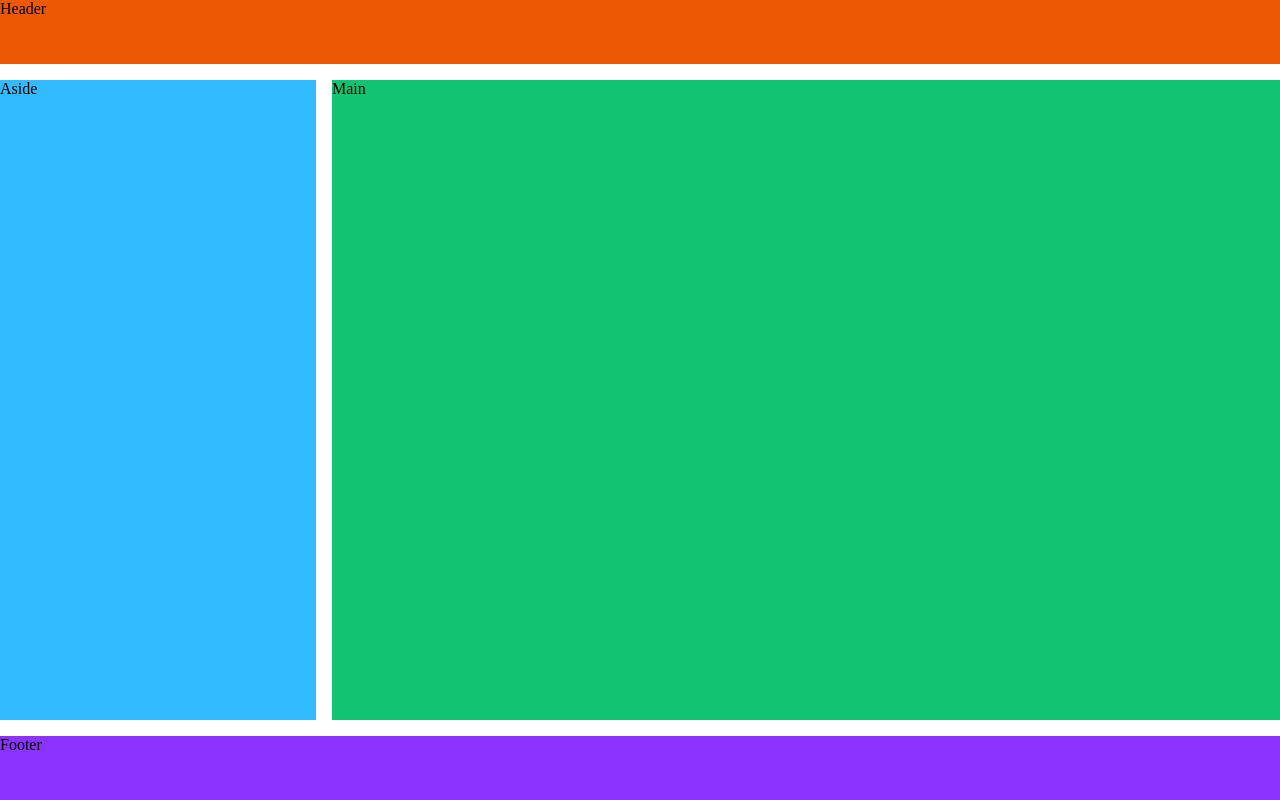
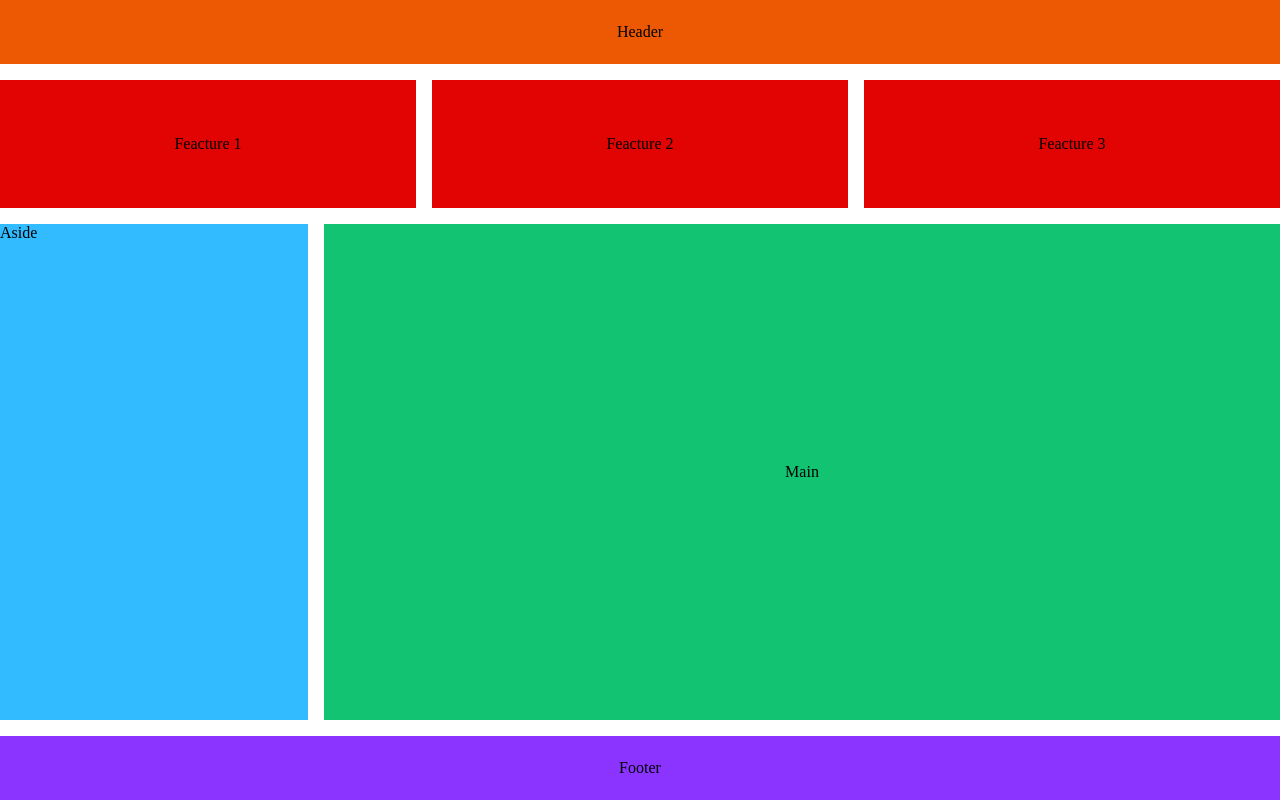
Before and after one commit to gerardo-alderete-desarrollos/css-grid, a plain HTML site: page index.html in a window 1280 px wide. Drawn offline with Linux system fonts and the light colour scheme.

Commit message:
FUNCION REPEAT() Y CREACION DE LAYOUT
EJERCICIO HECHO ENCLASE

```diff
--- a/index.html
+++ b/index.html
@@ -10,9 +10,13 @@
 </head>
 <body>
    <aside>Aside</aside>
-   <footer>Footer</footer>
-   <main>Main</main>
-   <header>Header</header>
+   <div class="feacture block">Feacture 1</div>
+   <div class="feacture block">Feacture 2</div>
+   <div class="feacture block">Feacture 3</div>
+
+   <footer class="block">Footer</footer>
+   <main class="block">Main</main>
+   <header class="block">Header</header>
 
 
 
--- a/style.css
+++ b/style.css
@@ -2,40 +2,47 @@ body {
     margin: 0;
     display: grid;
     min-height: 100vh;
-    grid-template-columns: 1fr 3fr;
-    grid-template-rows: 4em 1fr 4em;
+    grid-template-columns: repeat(12, 1fr);
+    grid-template-rows: 4em 8em 1fr 4em;
     grid-gap: 1em;
 
 }
 
-/*
-    grid-row: grid-row-start / grid-row-end
-    grid-column: grid-colum-start / grid-colum-end
-*/
 
 aside {
     background: hsl(200, 100%, 60%);
+    grid-row: 3;
+    grid-column: 1 / span 3;
+
 }
 
 footer {
     background: hsl(266, 100%, 60%);
-    /* grid-row-start: 3; */
-    grid-row: 3;
-    /* grid-column-start: 1;
-    grid-column-end: 3; */
-    grid-column: 1 / span 2; /* span indica el numero de columnas que ocupa*/
+    grid-row: 4;
+    grid-column: 1 / span 12; /* span indica el numero de columnas que ocupa*/
 }
 
 main {
     background: hsl(152, 83%, 42%);
+    grid-row: 3;
+    grid-column:  span 9;
+
 
 }
 
 header {
     background: hsl(22, 98%, 47%);
-    /* grid-row-start: 1; */
     grid-row: 1;
-    /* grid-column-start: 1;
-    grid-column-end: 3; */
-    grid-column: 1 / 3;
+    grid-column: 1 / 13;
 }
+
+.feacture {
+    background: hsl(0, 97%, 45%);
+    grid-column: span 4;
+}
+
+.block {
+    display: flex;
+    justify-content: center;
+    align-items: center;
+}
```
